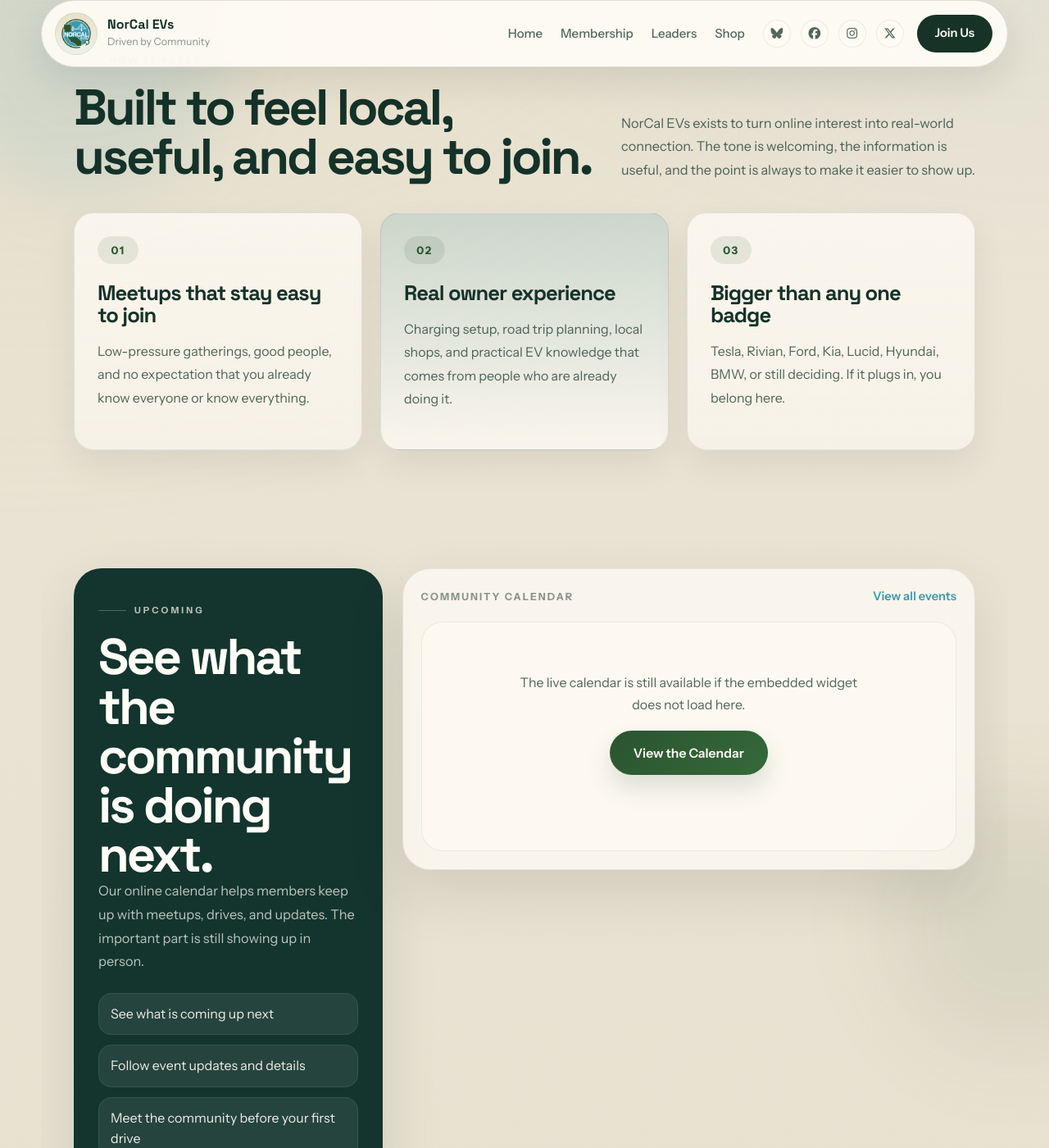
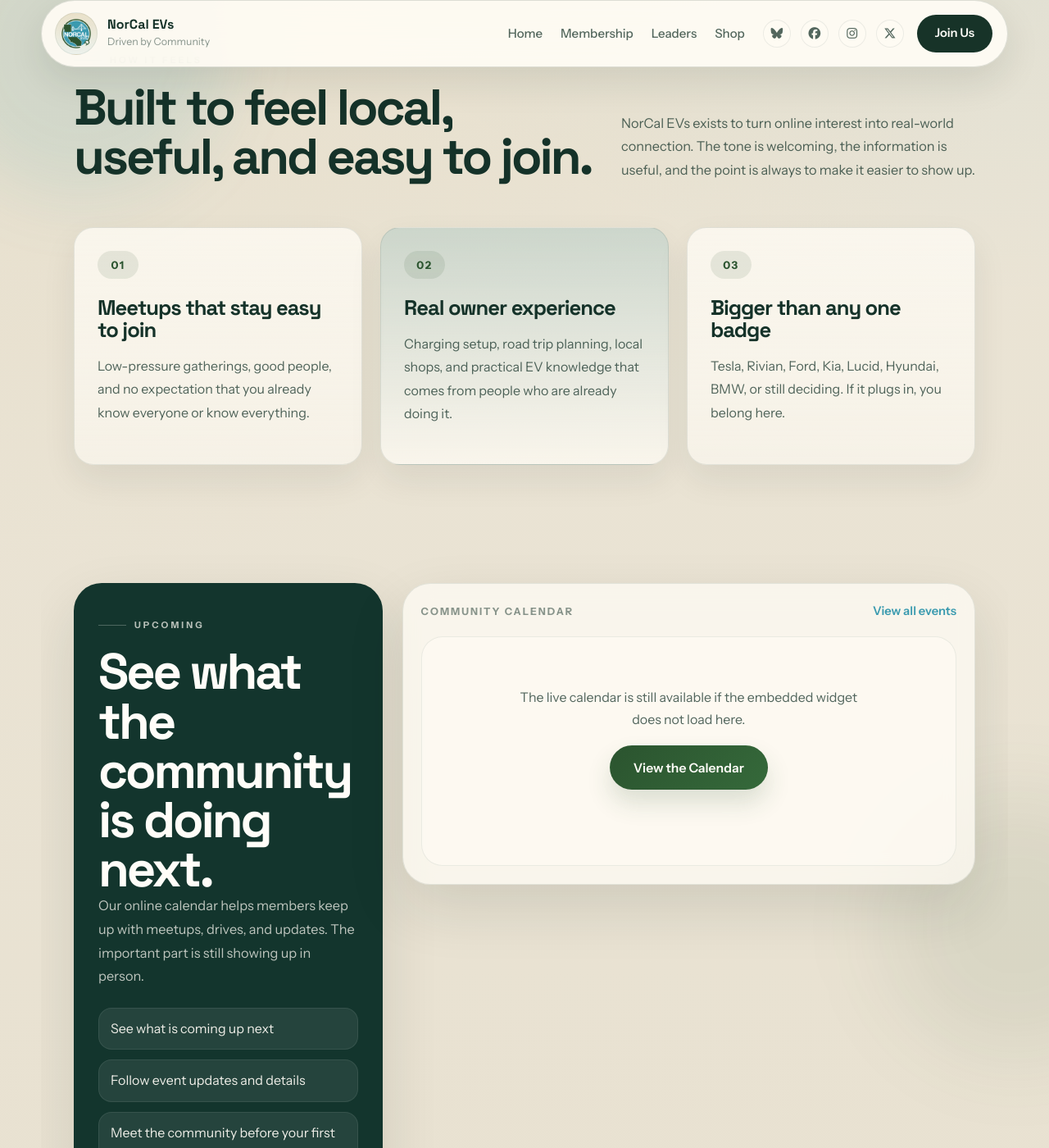
Before and after one commit to ZakWinnick/NorCalEVs, a Jekyll site: the page built from index.md, in a window 1280 px wide and 1400 px high, scrolled down 940 px. Shown: the whole window at 82% size. Built offline with Jekyll 4.4.1, drawn with Linux system fonts in a browser that asks for light colours; a script that is not in the unit is left out.

Commit message:
Increase section spacing across pages

```diff
--- a/assets/css/base.css
+++ b/assets/css/base.css
@@ -117,7 +117,7 @@ canvas {
 .section-heading {
     display: grid;
     gap: 20px;
-    margin-bottom: 38px;
+    margin-bottom: 56px;
 }
 
 .section-heading.split {
@@ -191,6 +191,10 @@ button:focus-visible {
     .section-heading.split {
         grid-template-columns: 1fr;
     }
+
+    .section-heading {
+        margin-bottom: 44px;
+    }
 }
 
 @media (max-width: 768px) {
@@ -206,6 +210,10 @@ button:focus-visible {
         font-size: 0.98rem;
     }
 
+    .section-heading {
+        margin-bottom: 36px;
+    }
+
     .btn {
         width: 100%;
     }
--- a/assets/css/components.css
+++ b/assets/css/components.css
@@ -904,7 +904,7 @@
 .membership-section .section-title,
 .leaders-section .section-title {
     margin-top: 10px;
-    margin-bottom: 34px;
+    margin-bottom: 42px;
 }
 
 .membership-steps,
```
